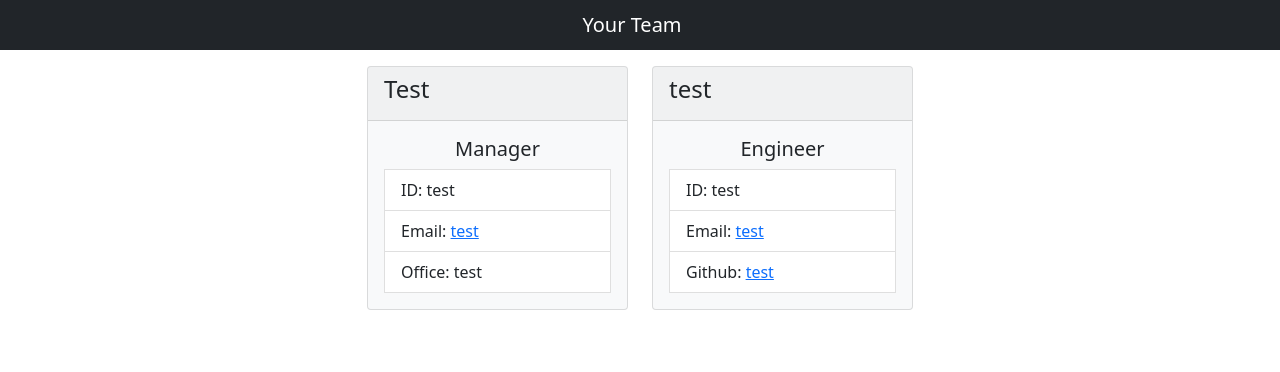
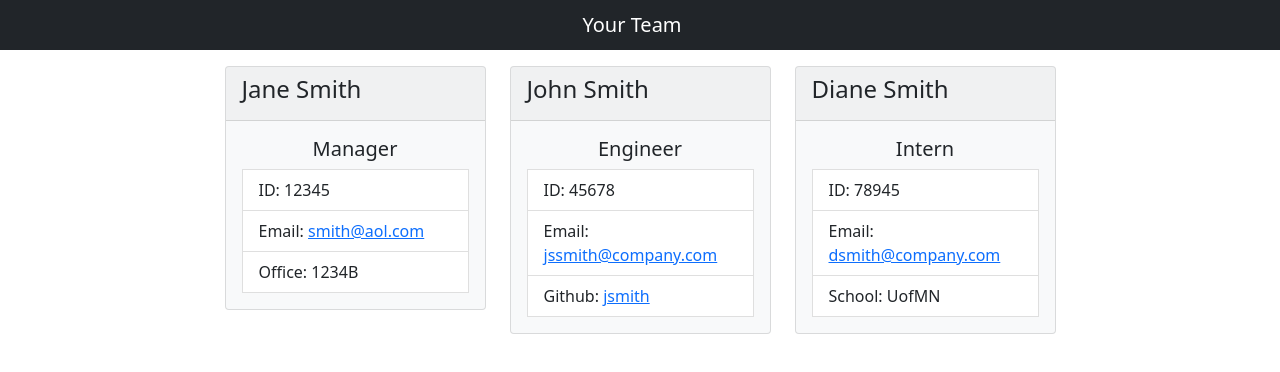
Before and after one commit to nwithee/team-profile-generator, a website: page dist/index.html in a window 1280 px wide. Drawn offline with nearby package versions, Linux system fonts and the light colour scheme.

Commit message:
upload screencap

```diff
--- a/dist/index.html
+++ b/dist/index.html
@@ -22,14 +22,14 @@
     <section class = "col-3 mt-3">
         <div class = "card bg-light text-dark">
             <div class ="card-header">
-                <h4>Test</h4>
+                <h4>Jane Smith</h4>
             </div>
             <div class="card-body">
                 <h5 class = "card-title text-center">Manager</h5>
                 <ul class = "list-group list-group-flush"></ul>
-                    <li class="list-group-item">ID: test</li>
-                    <li class="list-group-item">Email: <a href="mailto:test">test</a></li>
-                    <li class="list-group-item">Office: test</li>
+                    <li class="list-group-item">ID: 12345</li>
+                    <li class="list-group-item">Email: <a href="mailto:smith@aol.com">smith@aol.com</a></li>
+                    <li class="list-group-item">Office: 1234B</li>
             </div>
         </div>
     </section>
@@ -37,14 +37,29 @@
     <section class = "col-3 mt-3">
         <div class = "card bg-light text-dark">
             <div class ="card-header">
-                <h4>test</h4>
+                <h4>John Smith</h4>
             </div>
             <div class="card-body">
                 <h5 class = "card-title text-center">Engineer</h5>
                 <ul class = "list-group list-group-flush"></ul>
-                    <li class="list-group-item">ID: test</li>
-                    <li class="list-group-item">Email: <a href="mailto:test">test</a></li>
-                    <li class="list-group-item">Github: <a href="https://github.com/test">test</a></li>
+                    <li class="list-group-item">ID: 45678</li>
+                    <li class="list-group-item">Email: <a href="mailto:jssmith@company.com">jssmith@company.com</a></li>
+                    <li class="list-group-item">Github: <a href="https://github.com/jsmith">jsmith</a></li>
+            </div>
+        </div>
+    </section>
+
+    <section class = "col-3 mt-3">
+        <div class = "card bg-light text-dark">
+            <div class ="card-header">
+                <h4>Diane Smith</h4>
+            </div>
+            <div class="card-body">
+                <h5 class = "card-title text-center">Intern</h5>
+                <ul class = "list-group list-group-flush"></ul>
+                    <li class="list-group-item">ID: 78945</li>
+                    <li class="list-group-item">Email: <a href="mailto:dsmith@company.com">dsmith@company.com</a></li>
+                    <li class="list-group-item">School: UofMN</li>
             </div>
         </div>
     </section>
@@ -52,6 +67,4 @@
                 </div>
             </div>
         </main>
-
-
     </body>
```
Also changed, not shown: 1 other file.
